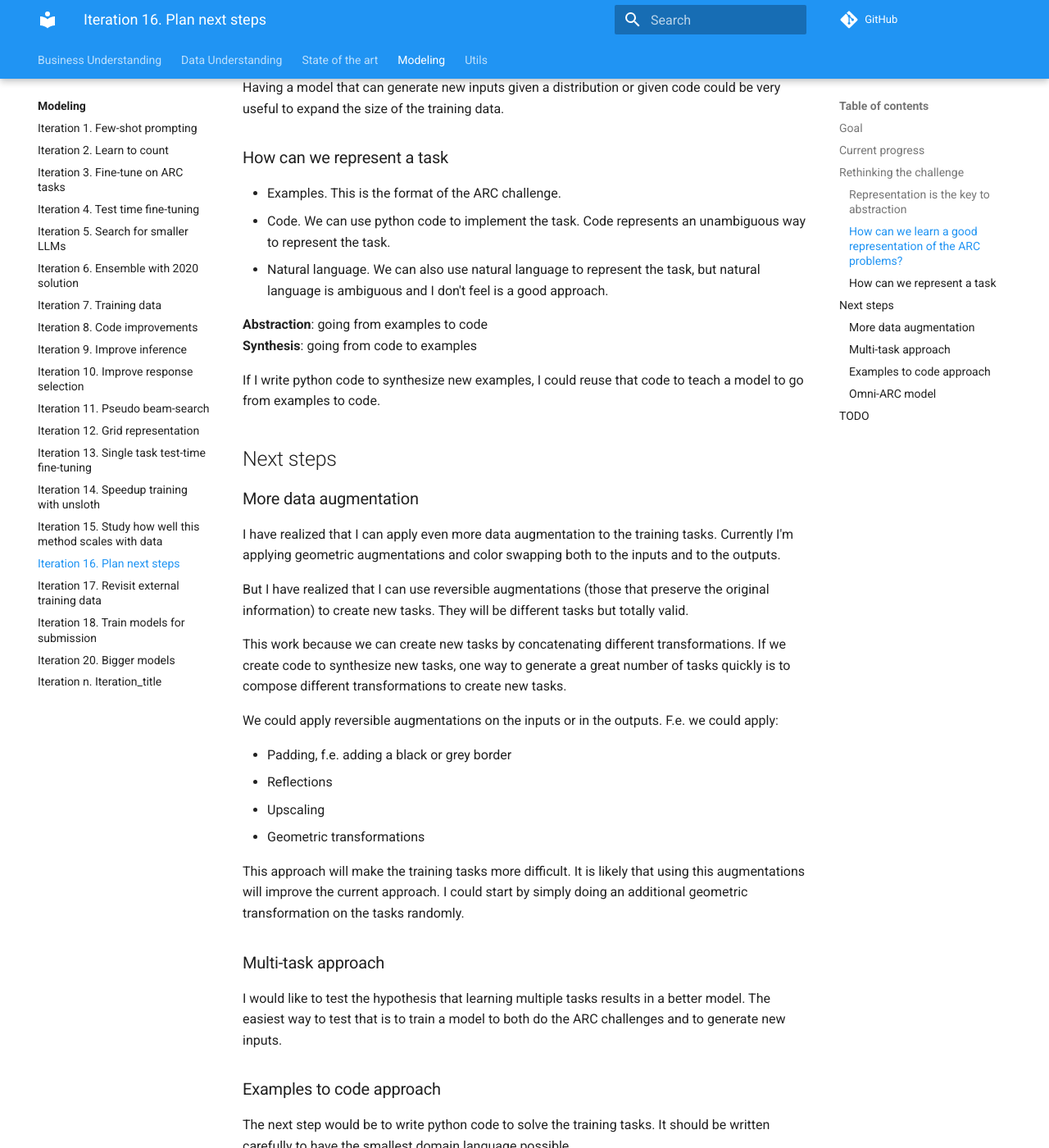
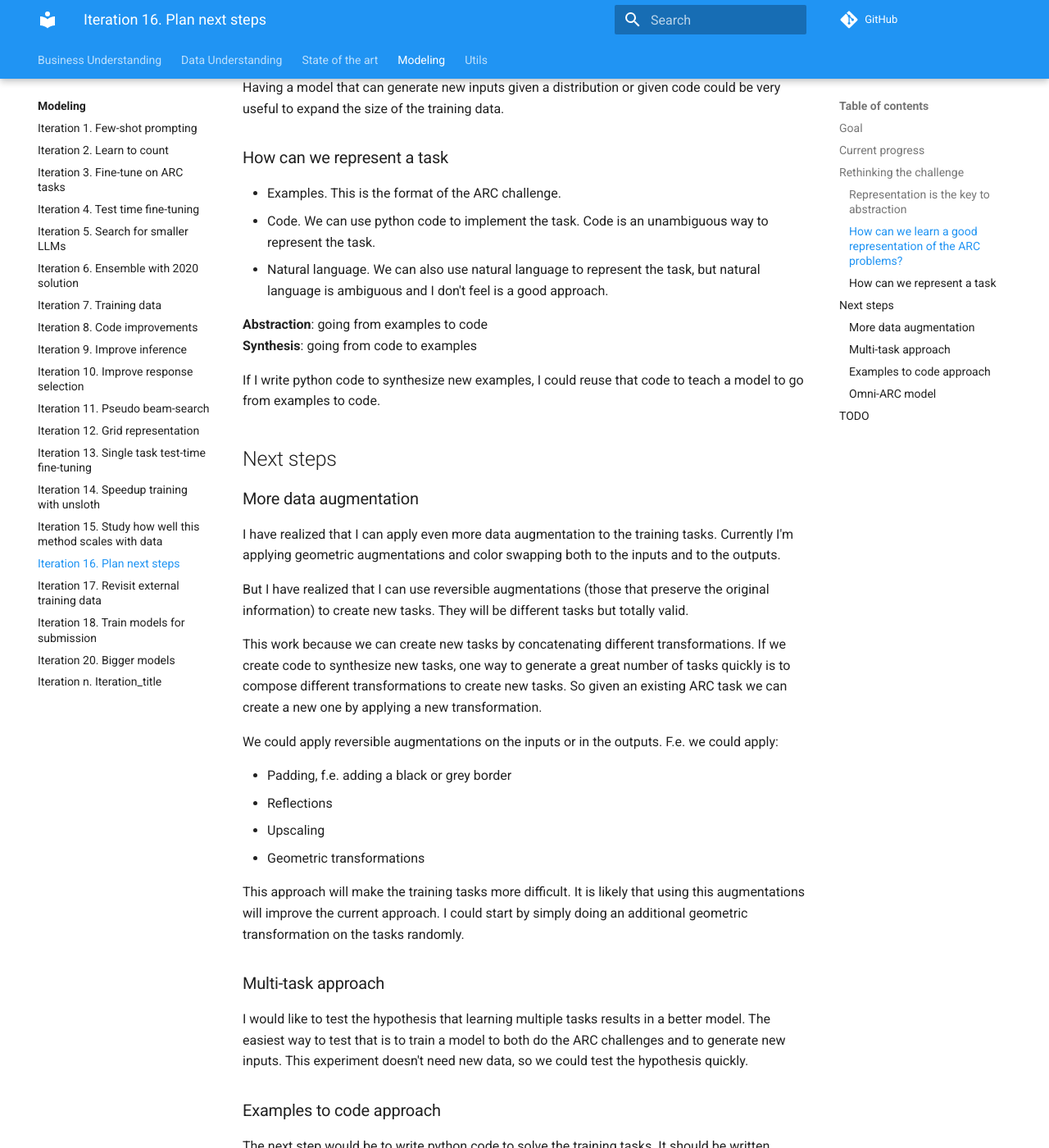
Before and after one commit to zhengjunyao-work/arc24, an MkDocs documentation site: the page built from docs/modeling/Iteration_16_next_steps.md, in a window 1280 px wide and 1400 px high, scrolled down 3398 px. Shown: the whole window at 82% size. Built offline with MkDocs 1.6.1 and Material for MkDocs 9.7.7, drawn with Linux system fonts in a browser that asks for light colours; comment, search, counter and statistics services are not loaded.

Commit message:
tiny changes

```diff
--- a/docs/modeling/Iteration_16_next_steps.md
+++ b/docs/modeling/Iteration_16_next_steps.md
@@ -84,7 +84,7 @@ to expand the size of the training data.
 ### How can we represent a task
 
 - Examples. This is the format of the ARC challenge.
-- Code. We can use python code to implement the task. Code represents an unambiguous way to represent the task.
+- Code. We can use python code to implement the task. Code is an unambiguous way to represent the task.
 - Natural language. We can also use natural language to represent the task, but natural language is ambiguous
   and I don't feel is a good approach.
 
@@ -105,7 +105,8 @@ create new tasks. They will be different tasks but totally valid.
 
 This work because we can create new tasks by concatenating different transformations. If we create code
 to synthesize new tasks, one way to generate a great number of tasks quickly is to compose different
-transformations to create new tasks.
+transformations to create new tasks. So given an existing ARC task we can create a new one by applying
+a new transformation.
 
 We could apply reversible augmentations on the inputs or in the outputs. F.e. we could apply:
 
@@ -121,7 +122,8 @@ on the tasks randomly.
 ### Multi-task approach
 
 I would like to test the hypothesis that learning multiple tasks results in a better model. The easiest
-way to test that is to train a model to both do the ARC challenges and to generate new inputs.
+way to test that is to train a model to both do the ARC challenges and to generate new inputs. This
+experiment doesn't need new data, so we could test the hypothesis quickly.
 
 ### Examples to code approach
 
@@ -147,4 +149,4 @@ of winning the ARC challenge.
 
 ## TODO
 
-- [ ] Add images to make the understanding of the ideas easier
+- [x] Add images to make the understanding of the ideas easier
```
